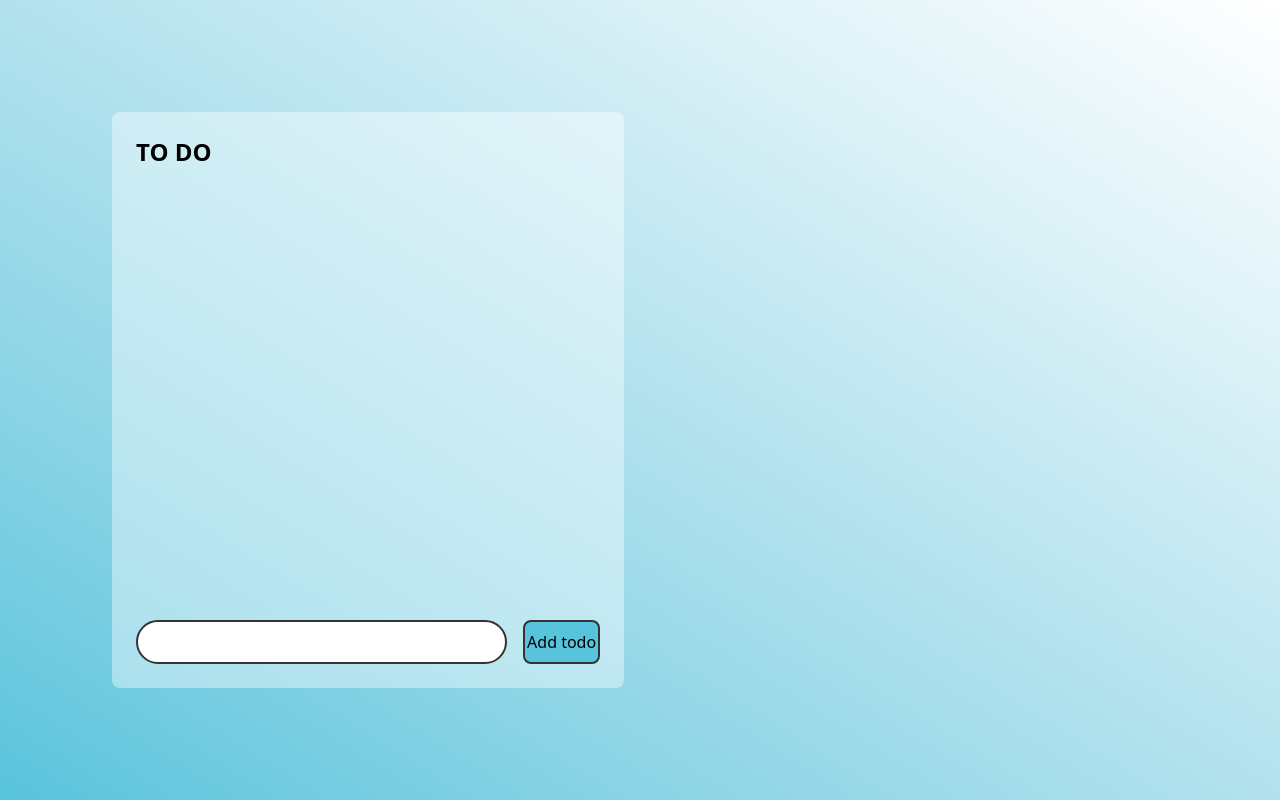
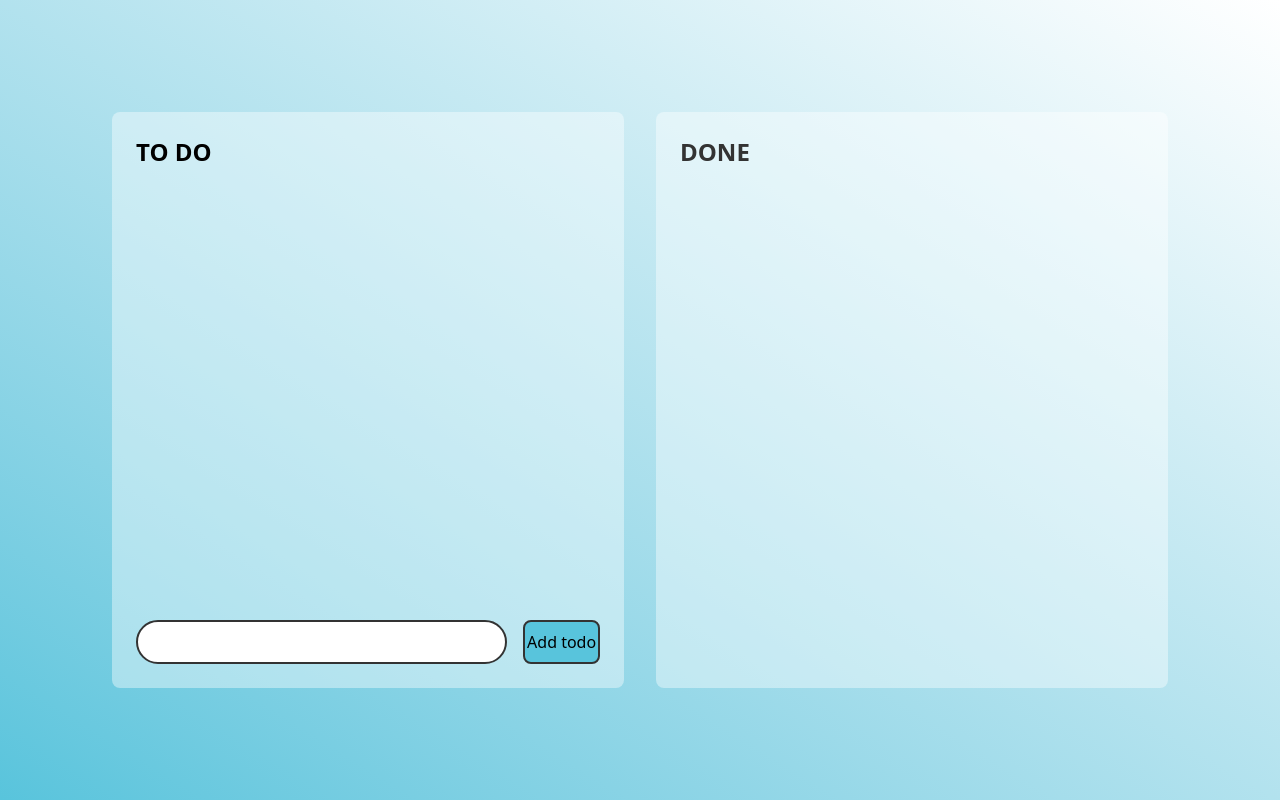
Before and after one commit to mn46/todo-react, a React (Vite) app: page / in a window 1280 px wide. Built offline with nearby package versions, Linux system fonts and the light colour scheme.

Commit message:
Display "done" list

```diff
--- a/src/App.tsx
+++ b/src/App.tsx
@@ -2,6 +2,7 @@ import { useState } from "react";
 import "./App.css";
 import { Todo } from "./types";
 import Todos from "./components/Todos";
+import Done from "./components/Done";
 
 function App() {
   const [todos, setTodos] = useState<Todo[]>([]);
@@ -9,6 +10,7 @@ function App() {
   return (
     <div className="h-screen bg-gradient-to-bl from-white to-primary p-28 grid grid-cols-2 gap-8">
       <Todos todos={todos} setTodos={setTodos} />
+      <Done todos={todos} />
     </div>
   );
 }
--- /dev/null
+++ b/src/components/Done.tsx
@@ -0,0 +1,19 @@
+import { Todo } from "../types";
+
+interface Props {
+  todos: Todo[];
+}
+
+const Done: React.FC<Props> = ({ todos }) => {
+  return (
+    <div className="flex flex-col p-6 space-y-4 rounded-lg bg-white/40">
+      <h2 className="text-2xl font-semibold text-text">DONE</h2>
+      {todos.map((todo) => {
+        if (todo.status === "done")
+          return <p className="text-gray-600 line-through">{todo.title}</p>;
+      })}
+    </div>
+  );
+};
+
+export default Done;
```
